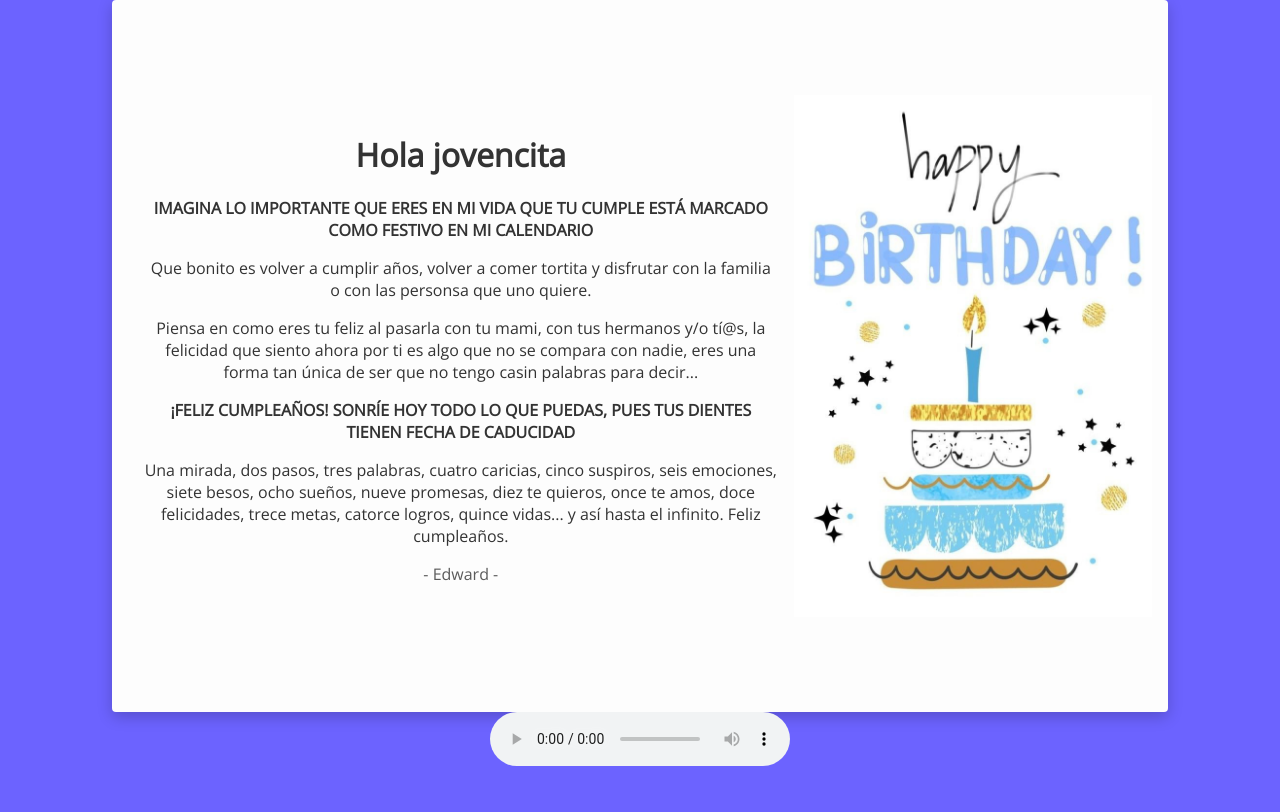
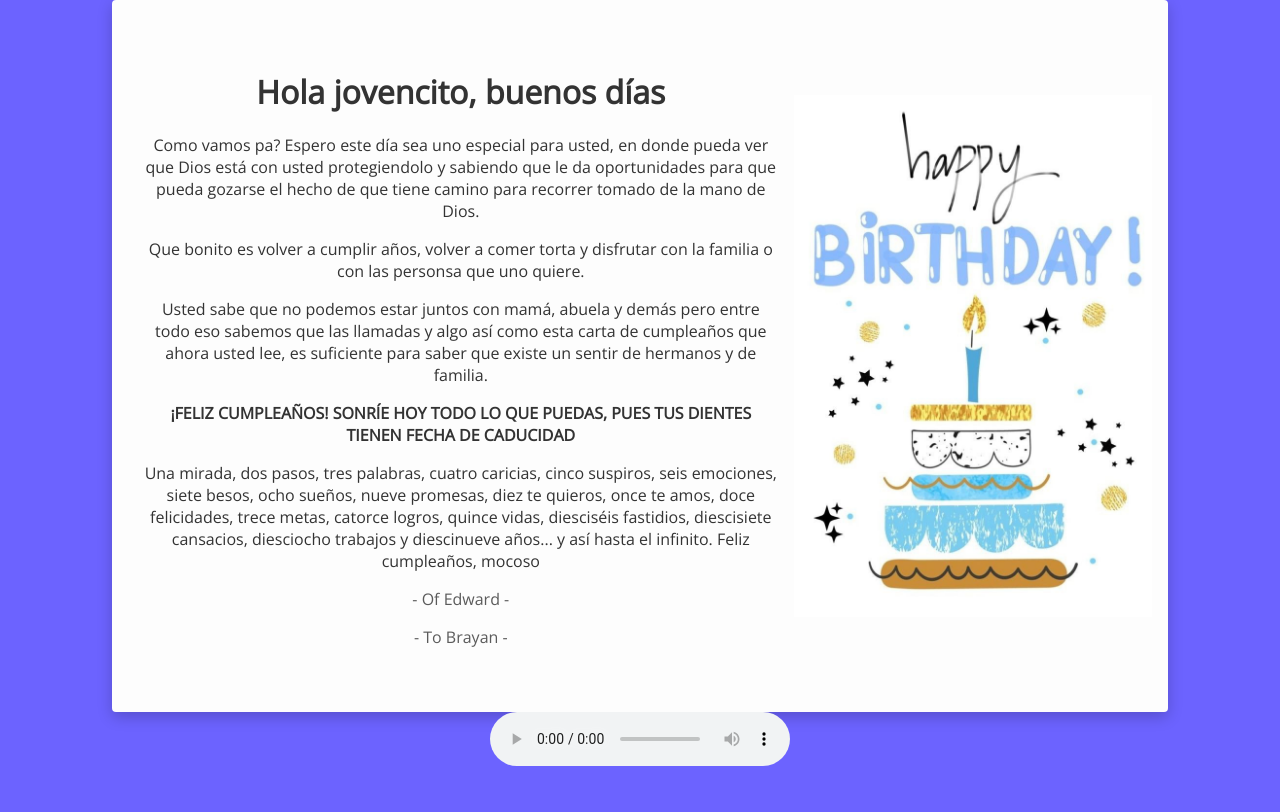
Before and after one commit to Edward8Duque22/feliz_cumpleanos, a plain HTML site: page index.html in a window 1280 px wide. Drawn offline with nearby package versions, Linux system fonts and the light colour scheme.

Commit message:
Update index.html

```diff
--- a/index.html
+++ b/index.html
@@ -9,16 +9,14 @@
 	<div class="card">
 		<img src="ulangtahun.jpg" class="birthday">
 		<div class="text">
-			<h1>Hola jovencita</h1>
-			<p><b>IMAGINA LO IMPORTANTE QUE ERES EN MI VIDA QUE TU CUMPLE ESTÁ MARCADO COMO FESTIVO EN MI CALENDARIO</b></p>
-			<p>Que bonito es volver a cumplir años, volver a comer tortita y disfrutar con la familia o con las personsa que uno quiere.</p>
-
-			<p>Piensa en como eres tu feliz al pasarla con tu mami, con tus hermanos y/o tí@s, la felicidad que siento ahora por ti es algo que no se compara con nadie, eres una forma tan única de ser que no tengo casin palabras para decir...</p>
-
+			<h1>Hola jovencito, buenos días</h1>
+			<p>Como vamos pa? Espero este día sea uno especial para usted, en donde pueda ver que Dios está con usted protegiendolo y sabiendo que le da oportunidades para que pueda gozarse el hecho de que tiene camino para recorrer tomado de la mano de Dios.</p>
+			<p>Que bonito es volver a cumplir años, volver a comer torta y disfrutar con la familia o con las personsa que uno quiere.</p>
+			<p>Usted sabe que no podemos estar juntos con mamá, abuela y demás pero entre todo eso sabemos que las llamadas y algo así como esta carta de cumpleaños que ahora usted lee, es suficiente para saber que existe un sentir de hermanos y de familia.</p>
 			<p><b>¡FELIZ CUMPLEAÑOS! SONRÍE HOY TODO LO QUE PUEDAS, PUES TUS DIENTES TIENEN FECHA DE CADUCIDAD</b></p>
-
-			<p>Una mirada, dos pasos, tres palabras, cuatro caricias, cinco suspiros, seis emociones, siete besos, ocho sueños, nueve promesas, diez te quieros, once te amos, doce felicidades, trece metas, catorce logros, quince vidas... y así hasta el infinito. Feliz cumpleaños.</p>
-			<p class="muted">- Edward -</p>
+			<p>Una mirada, dos pasos, tres palabras, cuatro caricias, cinco suspiros, seis emociones, siete besos, ocho sueños, nueve promesas, diez te quieros, once te amos, doce felicidades, trece metas, catorce logros, quince vidas, diesciséis fastidios, diescisiete cansacios, diesciocho trabajos y diescinueve años... y así hasta el infinito. Feliz cumpleaños, mocoso</p>
+			<p class="muted">- Of Edward -</p>
+			<p class="muted">- To Brayan -</p>
 		</div>
 	</div>
 	<div class="space">
```
